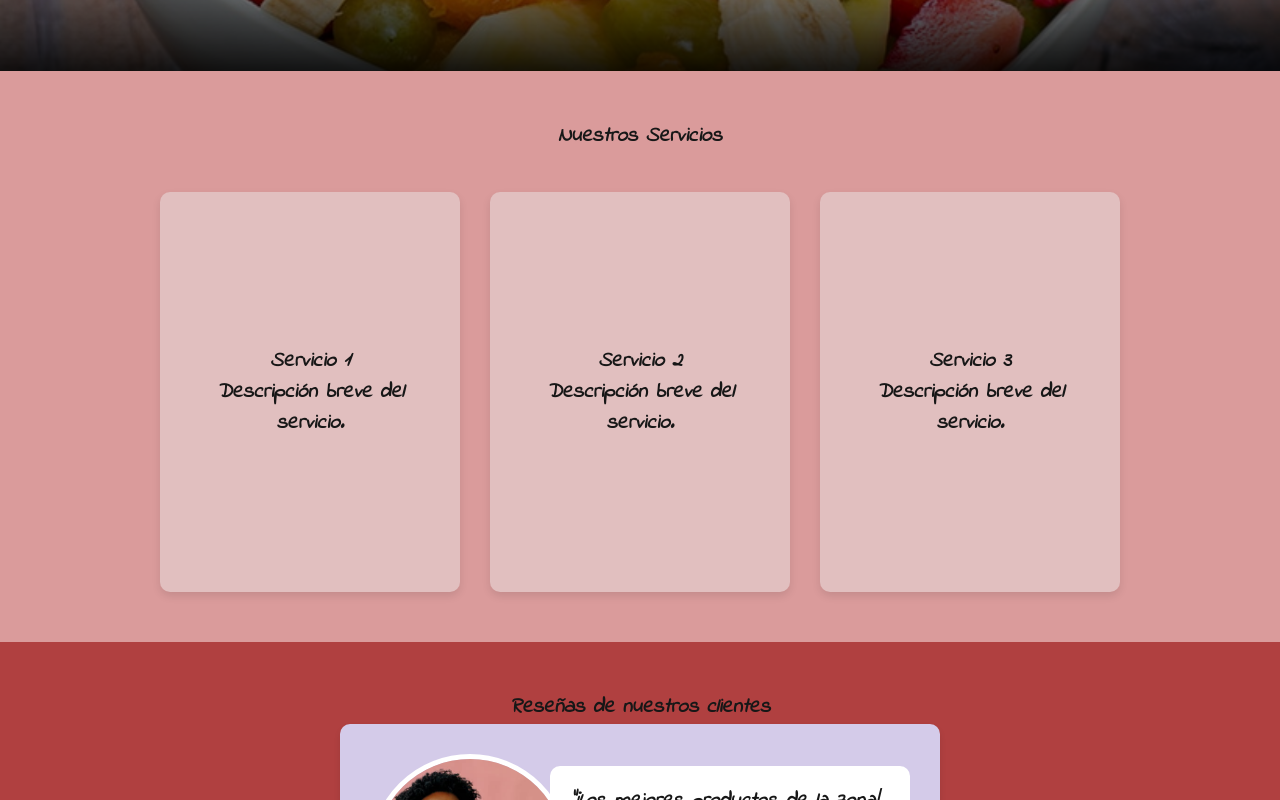
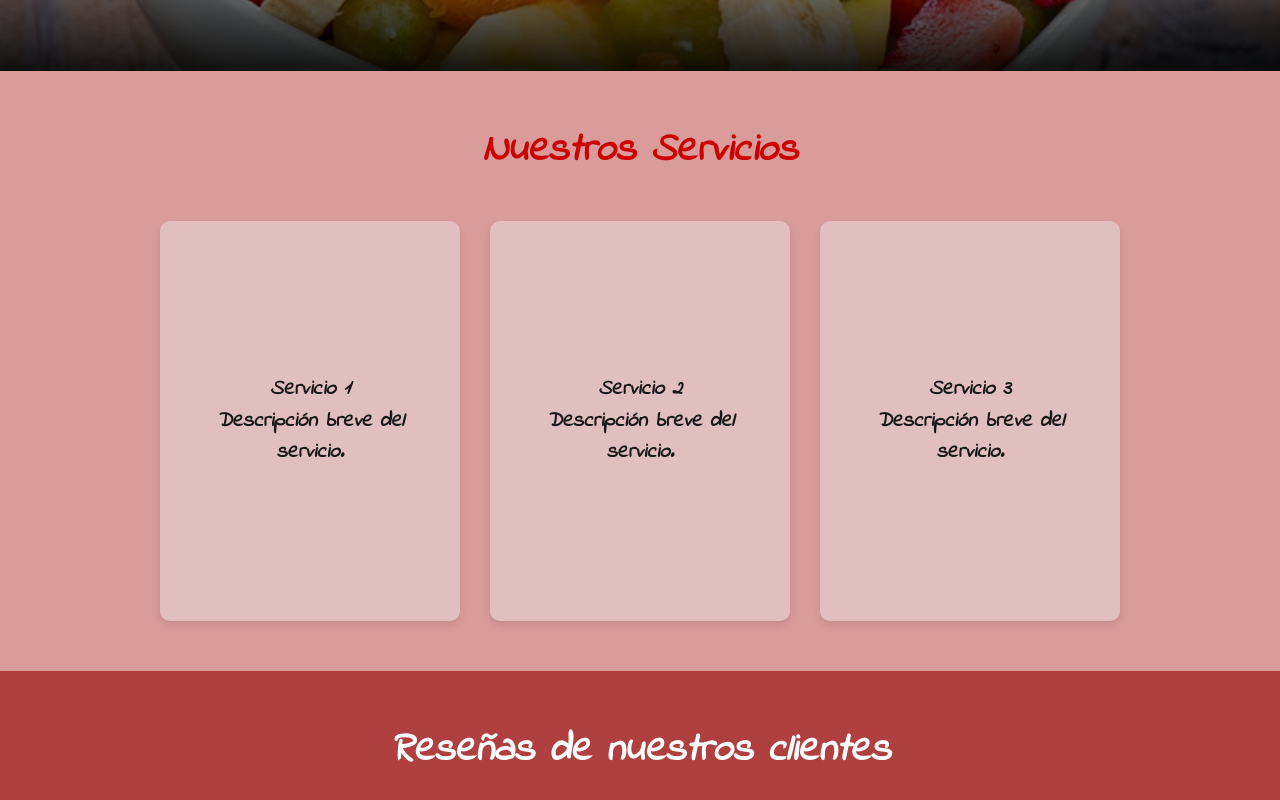
Before and after one commit to Luuqete/fruterina, a Next.js app: page / in a window 1280 px wide. Shown: the part 400-1200 px from the top of the page. Built offline with nearby package versions, Linux system fonts and the light colour scheme.

Commit message:
Se le agregaron estilos a los titulos de las secciones del contenido principal y la misma wea del banner que hace como 3 commits que vengo renegando xd

```diff
--- a/src/app/globals.css
+++ b/src/app/globals.css
@@ -55,6 +55,12 @@ body {
   flex-grow: 1;
 }
 
+.section-title{
+  color: #cc0000;
+  margin-bottom: 30px;
+  font-size: 2.5rem;
+}
+
 /* Header */
 .header {
   background-color: rgb(167, 55, 55);
@@ -65,12 +71,12 @@ body {
 
 /* Banner */
 .banner {
-  position: relative; /* Fija el banner en la ventana */
+  position: relative;
   top: 0;
   left: 0;
   width: 100%;
-  height: 200px; /* Altura del banner */
-  z-index: -1; /* Capa inferior */
+  height: 200px;
+  z-index: -1;
   overflow: hidden;
 }
 
@@ -78,12 +84,15 @@ body {
   position: fixed;
   height: 475px;
   width: 100%;
-  top: 5px;
+  top: 0;
   left: 0;
-  object-fit: cover; /* Mantiene la proporción de la imagen */
+  object-fit: cover;
   will-change: transform;
 }
 
+.banner-image.moved{
+ top: 35px;
+}
 
 .banner-overlay {
   position: absolute;
@@ -158,6 +167,10 @@ body {
   background-color: #b04040;
   padding: 50px 20px;
   text-align: center;
+}
+
+.reviews-title{
+  color: #ffffff;
 }
 
 .reviews-container {
@@ -341,6 +354,10 @@ body {
     top: 0;
   }
 
+  .banner-image.moved{
+    top: 0;
+   }
+
   .banner-text{
     font-size: 8rem;
   }
--- a/src/app/page.tsx
+++ b/src/app/page.tsx
@@ -1,5 +1,6 @@
 "use client";
 import { useState } from "react";
+import { useEffect } from "react";
 import Image from "next/image";
 
 //TEXTO E IMAGENES DE LAS REVIEWS
@@ -35,14 +36,12 @@ export default function ReviewsSection() {
     setDirection(newDirection);
 
     setIndex(newIndex);
-    // Temporizador para reiniciar animación
+
     setTimeout(() => {
 
       setIsAnimating(false);
-    }, 500); // Coincide con la duración de la animación (0.6s)
+    }, 500);
   };
-
-
   const prevReview = () => {
     const newIndex = index === 0 ? reviews.length - 1 : index - 1;
     handleNavigation(newIndex,'left');
@@ -52,6 +51,28 @@ export default function ReviewsSection() {
     const newIndex = index === reviews.length - 1 ? 0 : index + 1;
     handleNavigation(newIndex,'right');
   };
+
+  const [move, setMove] = useState(false);
+  const MoverImagenScroll = () => {
+
+
+    useEffect(() => {
+        const handleScroll = () => {
+            const scrollTop = window.scrollY;
+            const alturaTotal = document.documentElement.scrollHeight - window.innerHeight;
+            const porcentajeScroll = (scrollTop / alturaTotal) * 100;
+
+            setMove(porcentajeScroll > 50);
+        };
+
+        window.addEventListener("scroll", handleScroll);
+
+        return () => window.removeEventListener("scroll", handleScroll); // Limpieza del evento
+    }, []);
+
+  };
+
+MoverImagenScroll();
 
   //ACA TERMINA EL JAVASCRIPT. HTML TIME
 
@@ -68,7 +89,7 @@ export default function ReviewsSection() {
         <section className="banner">
            <img
             src="/banner.jpg"
-            className="banner-image"
+            className={`banner-image ${move ? 'moved' : ''}`}
             alt="Banner"
           />
           <div className="banner-overlay"></div>
@@ -79,7 +100,7 @@ export default function ReviewsSection() {
 
         {/* Sección de Tarjetas */}
         <section className="services">
-          <h2>Nuestros Servicios</h2>
+          <h2 className="section-title">Nuestros Servicios</h2>
           <div className="services-container">
             <div className="service-card">
               <h3>Servicio 1</h3>
@@ -98,7 +119,7 @@ export default function ReviewsSection() {
 
         {/* Sección de Reseñas */}
         <section className="reviews">
-          <h2>Reseñas de nuestros clientes</h2>
+          <h2 className="section-title reviews-title">Reseñas de nuestros clientes</h2>
           <div className="reviews-container">
             <button className="arrow left" onClick={prevReview}>
               &#9664;
@@ -136,9 +157,12 @@ export default function ReviewsSection() {
             objectFit="cover"
             className="final-image-background"
           /> */}
+
           <div className="final-text">
             <h2>¡Gracias por visitarnos!</h2>
+
           </div>
+
         </section>
       </main>
 
```
